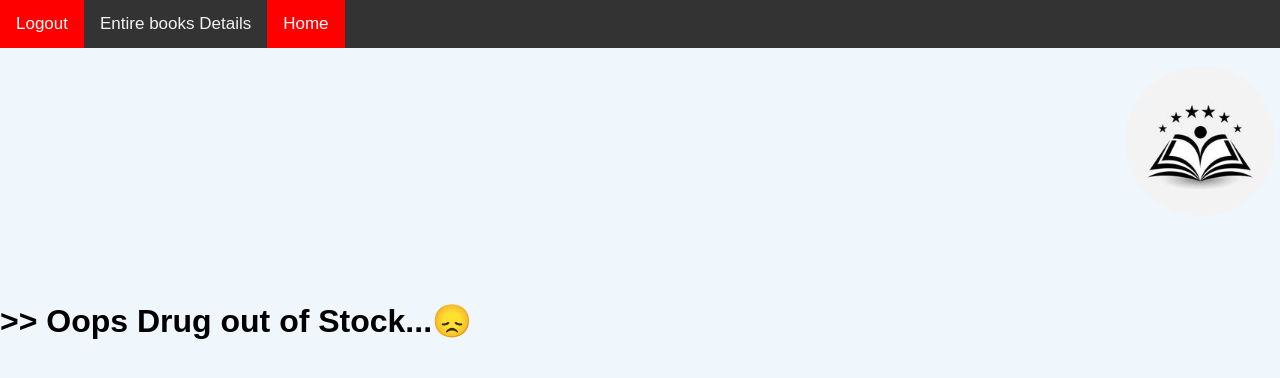
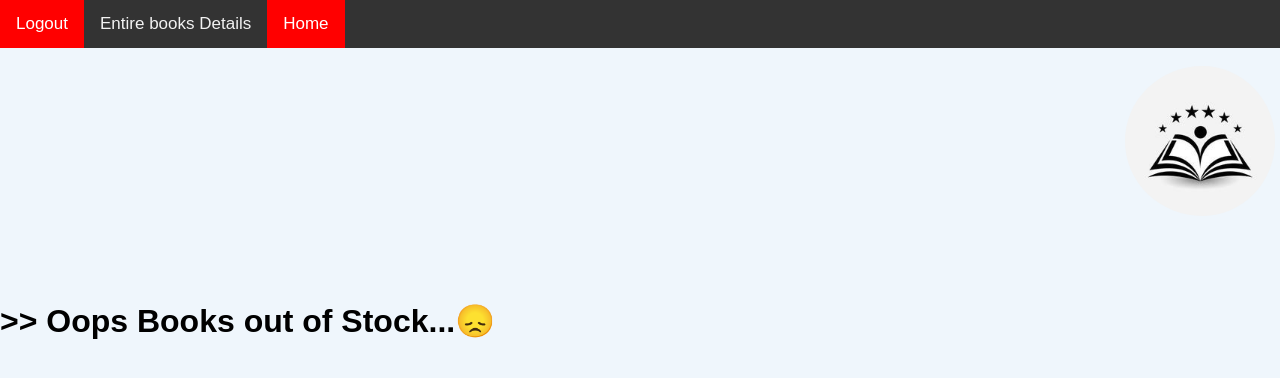
Before and after one commit to sunilchaudhary1998/Library-Management-System, a Flask app: page /not in a window 1280 px wide. Shown: the top 378 px of the page. Run offline with Flask 3, Linux system fonts and the light colour scheme.

Commit message:
Update not.html

```diff
--- a/templates/not.html
+++ b/templates/not.html
@@ -33,7 +33,7 @@
 
 
 <body style="background-color: #eff6fc">
-    <h1><b><p>>>  Oops Drug out of Stock...&#128542</p></b></h1>
+    <h1><b><p>>>  Oops Books out of Stock...&#128542</p></b></h1>
     <br><br><br>
 
 </body>
```
